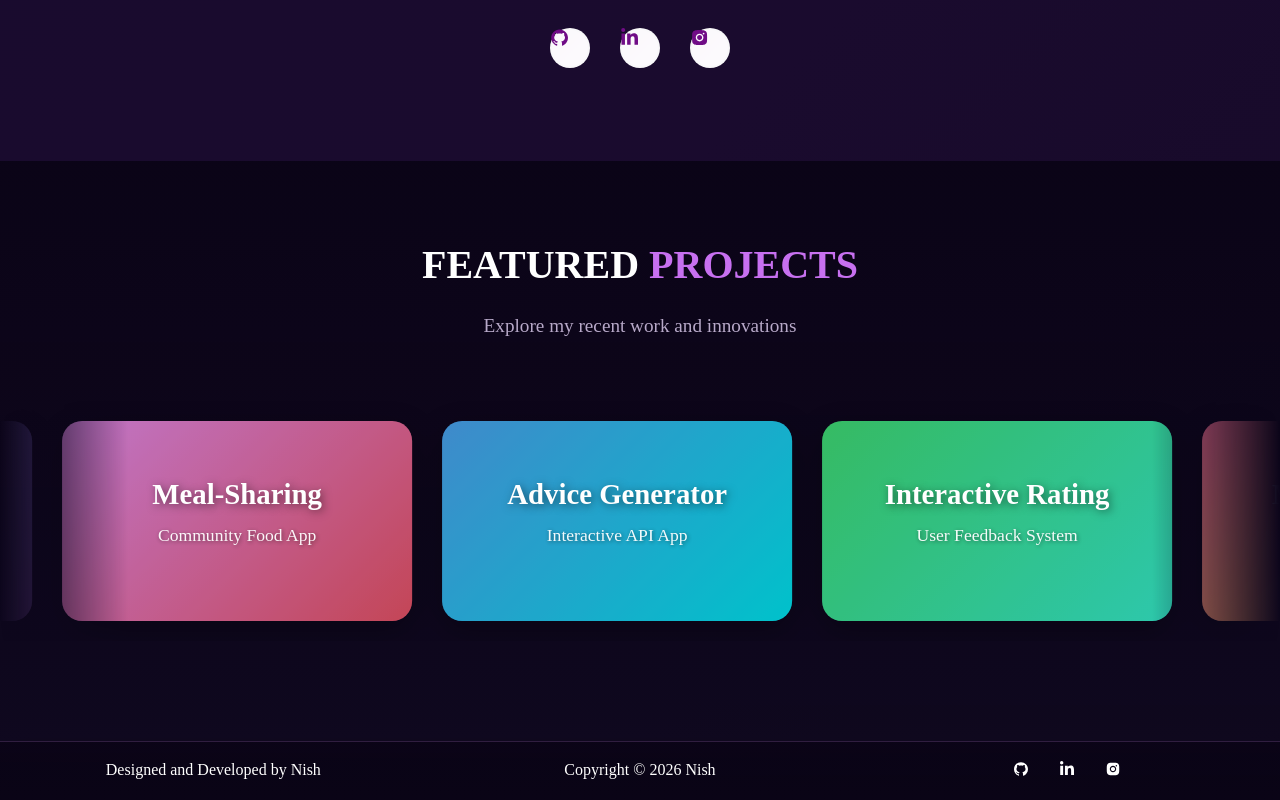
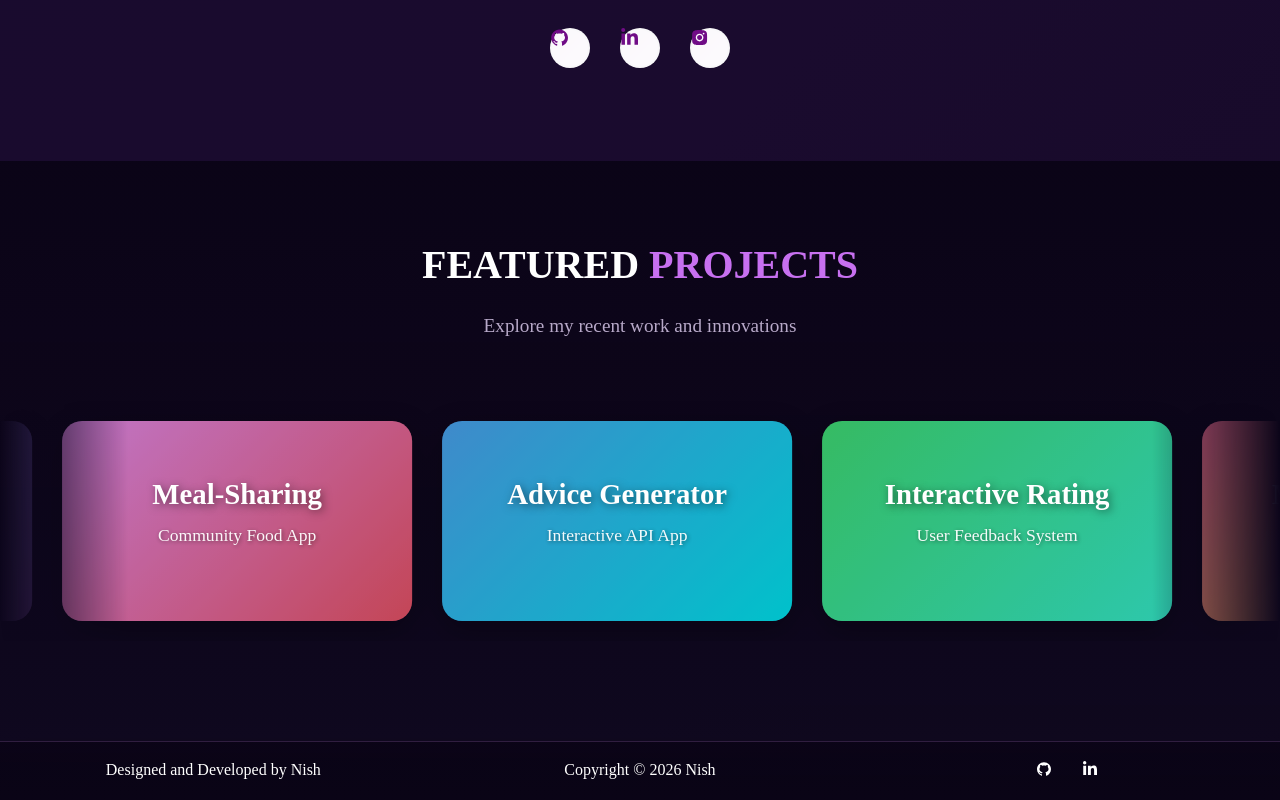
Before and after one commit to nishadipri/My_portfolio, a React (Create React App) app: page / in a window 1280 px wide. Shown: the part 1387-2187 px from the top of the page. Built offline with nearby package versions, Linux system fonts and the light colour scheme.

Commit message:
Remove Instagram icon from footer and clean up imports

```diff
--- a/src/components/Footer.js
+++ b/src/components/Footer.js
@@ -1,9 +1,6 @@
 import React from "react";
 import { Container, Row, Col } from "react-bootstrap";
-import {
-  AiFillGithub,
-  AiFillInstagram,
-} from "react-icons/ai";
+import { AiFillGithub } from "react-icons/ai";
 import { FaLinkedinIn } from "react-icons/fa";
 
 function Footer() {
@@ -43,17 +40,6 @@ function Footer() {
                 <FaLinkedinIn />
               </a>
             </li>
-            <li className="social-icons">
-              <a
-                href="https://www.instagram.com/nishmnp/"
-                className="footer-social-link"
-                target="_blank"
-                rel="noopener noreferrer"
-                aria-label="Instagram"
-              >
-                <AiFillInstagram />
-              </a>
-            </li>
           </ul>
         </Col>
       </Row>
```
